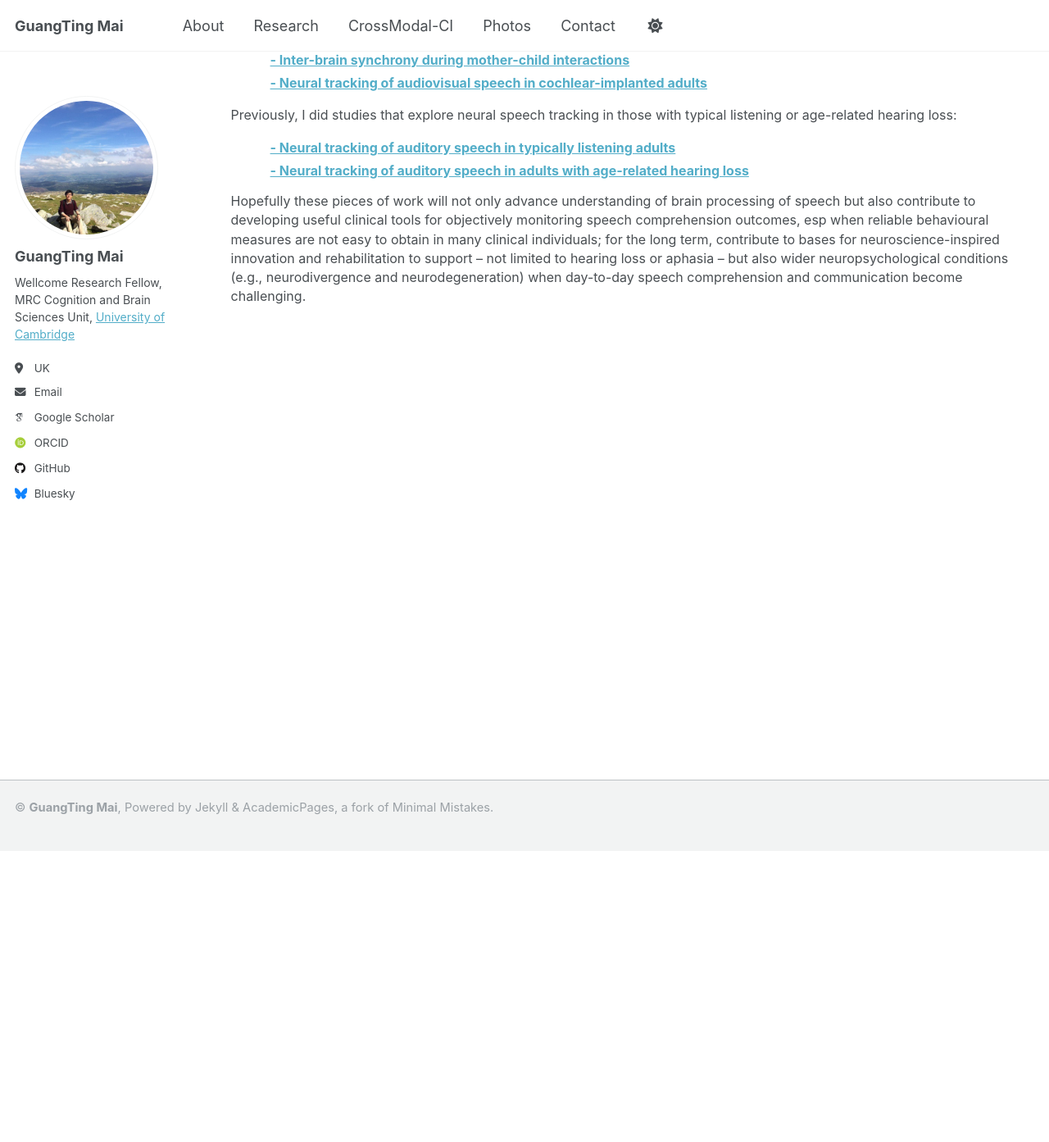
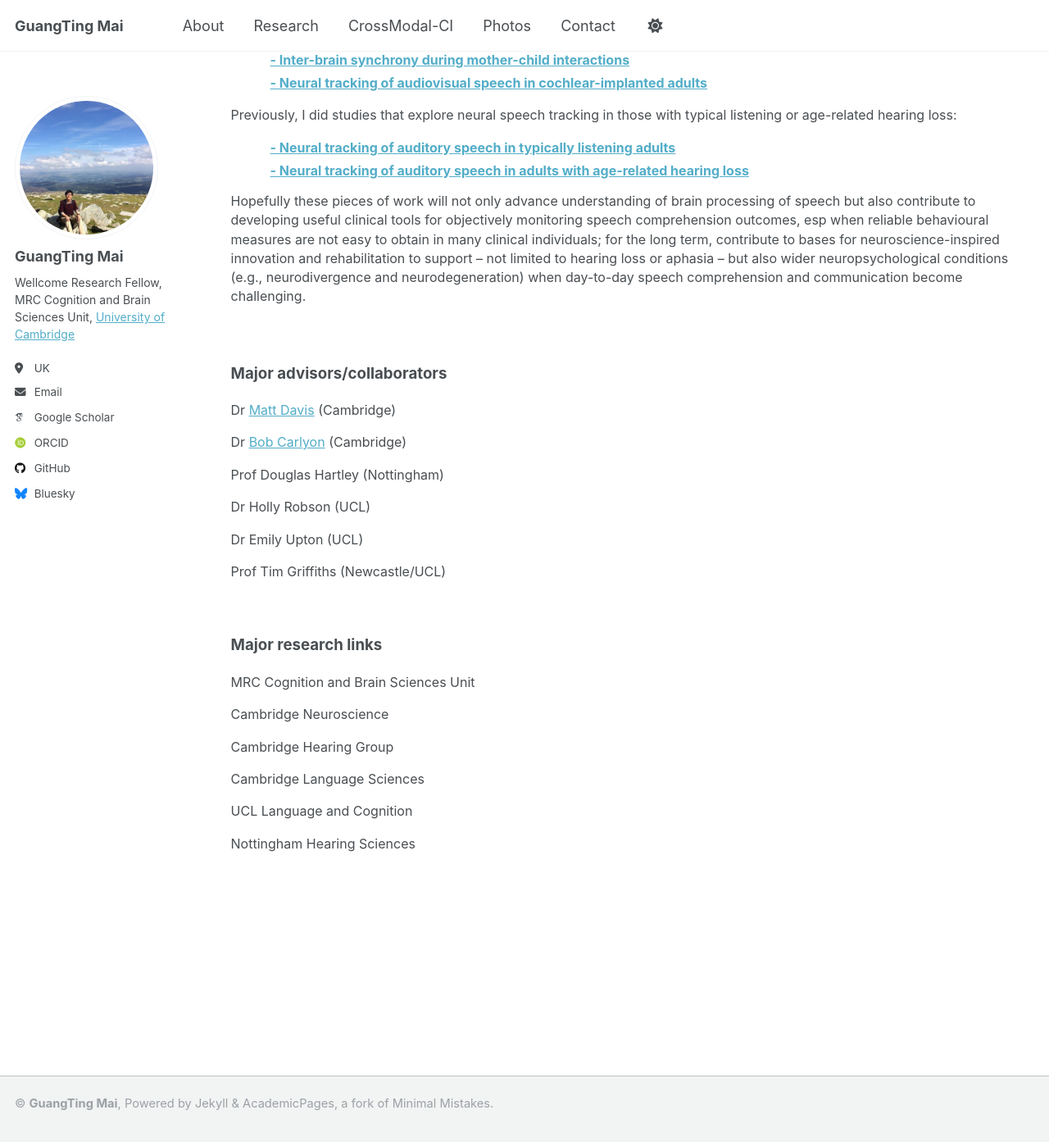
Before and after one commit to guangtingmai/guangtingmai.github.io, a Jekyll site: the page built from _pages/research.html, in a window 1280 px wide and 1400 px high, scrolled down 362 px. Shown: the top 1393 px of the window at 82% size. Built offline with Jekyll 4.4.1, drawn with Linux system fonts in a browser that asks for light colours; some web fonts are replaced.

Commit message:
Update research.html

```diff
--- a/_pages/research.html
+++ b/_pages/research.html
@@ -26,3 +26,20 @@
   neuropsychological conditions (e.g., neurodivergence and neurodegeneration) when day-to-day speech comprehension and communication become
   challenging.</span></p>
 <br>
+
+<p><span style="font-size: 14pt;line-height: 1.45;display: block;margin-bottom: 0.18vh"><strong>Major advisors/collaborators</strong></span></p>
+<p><span style="font-size: 12pt;line-height: 1;display: block;margin-bottom: 0.05vh">Dr <a href="https://www.mrc-cbu.cam.ac.uk/people/matt.davis/">Matt Davis</a> (Cambridge)</span></p>
+<p><span style="font-size: 12pt;line-height: 1;display: block;margin-bottom: 0.05vh">Dr <a href="https://www.mrc-cbu.cam.ac.uk/people/bob.carlyon/">Bob Carlyon</a> (Cambridge)</span></p>
+<p><span style="font-size: 12pt;line-height: 1;display: block;margin-bottom: 0.05vh">Prof Douglas Hartley (Nottingham)</span></p>
+<p><span style="font-size: 12pt;line-height: 1;display: block;margin-bottom: 0.05vh">Dr Holly Robson (UCL)</span></p>
+<p><span style="font-size: 12pt;line-height: 1;display: block;margin-bottom: 0.05vh">Dr Emily Upton (UCL)</span></p>
+<p><span style="font-size: 12pt;line-height: 1;display: block;margin-bottom: 0.05vh">Prof Tim Griffiths (Newcastle/UCL)</span></p>
+<br>
+
+<p><span style="font-size: 14pt;line-height: 1.45;display: block;margin-bottom: 0.18vh"><strong>Major research links</strong></span></p>
+<p><span style="font-size: 12pt;line-height: 1;display: block;margin-bottom: 0.05vh">MRC Cognition and Brain Sciences Unit</span></p>
+<p><span style="font-size: 12pt;line-height: 1;display: block;margin-bottom: 0.05vh">Cambridge Neuroscience</span></p>
+<p><span style="font-size: 12pt;line-height: 1;display: block;margin-bottom: 0.05vh">Cambridge Hearing Group</span></p>
+<p><span style="font-size: 12pt;line-height: 1;display: block;margin-bottom: 0.05vh">Cambridge Language Sciences</span></p>
+<p><span style="font-size: 12pt;line-height: 1;display: block;margin-bottom: 0.05vh">UCL Language and Cognition</span></p>
+<p><span style="font-size: 12pt;line-height: 1;display: block;margin-bottom: 0.05vh">Nottingham Hearing Sciences</span></p>
```
